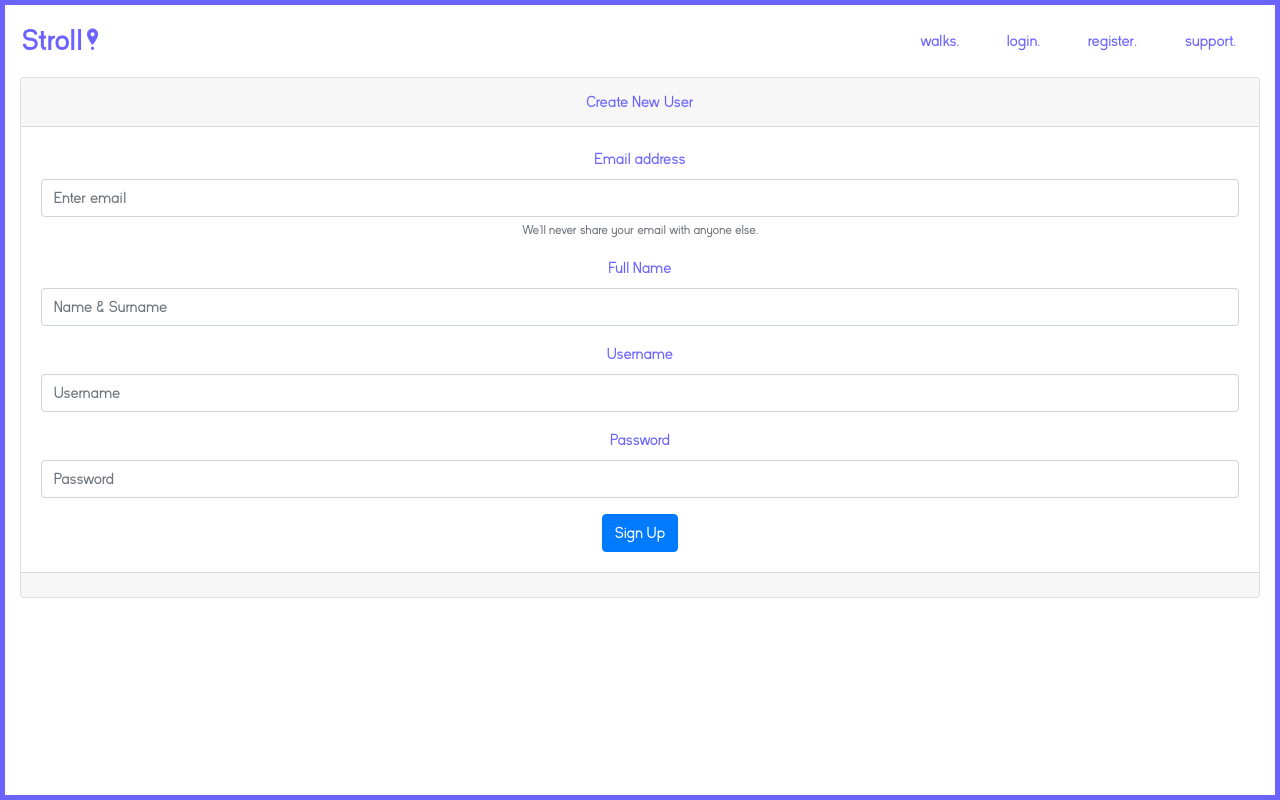
After one commit to Pipicallu/Stroll, a Flask app: page /register in a window 1280 px wide. The commit adds this page. Run offline with Flask 2, Linux system fonts and the light colour scheme; some libraries are stand-ins or nearby versions; some web fonts are replaced.

Commit message:
added register functionality

```diff
--- a/app.py
+++ b/app.py
@@ -3,6 +3,7 @@ from flask import (
     Flask, flash, render_template,
     redirect, request, session, url_for)
 from flask_pymongo import PyMongo
+from werkzeug.security import generate_password_hash, check_password_hash
 from bson.objectid import ObjectId
 
 if os.path.exists("env.py"):
@@ -27,6 +28,29 @@ def show_walks():
     return render_template("walks.html", walks=walks)
 
 
+@app.route("/register", methods=["GET", "POST"])
+def register():
+    if request.method == "POST":
+        #looks in the users collection to check if username already exists.
+        existing_user = mongo.db.users.find_one(
+            {"username": request.form.get("UserID").lower()})
+        if existing_user:
+            flash("Username already exists")
+            return redirect(url_for('register'))
+
+        register = {
+            "email_address": request.form.get("Email").lower(),
+            "full_name": request.form.get("FullName"),
+            "username": request.form.get("UserID").lower(),
+            "password": generate_password_hash(request.form.get('password'))
+        }
+        mongo.db.users.insert_one(register)
+        # put the user information into a session cookie so that they are remembered by the website.
+        session["user"] = request.form.get('UserID').lower()
+        flash("Registration Successful!")
+    return render_template("register.html")
+
+
 # If the module (python file being run) is the main
 # one then this is from where to run our application
 if __name__ == "__main__":
--- a/templates/base.html
+++ b/templates/base.html
@@ -31,8 +31,8 @@
     {% block styles %} {% endblock %}
     <title>Stroll</title>
   </head>
-  <body >
-    <div class="body-border container-fluid" >
+  <body>
+    <div class="body-border container-fluid">
       <!--NavBar section-->
       <nav class="NavBar">
         <div class="brand-title">
@@ -46,13 +46,36 @@
         </div>
         <div class="NavBar-links">
           <ul>
-            <li class="hvr-sink"><a href="#">walks.</a></li>
+            <li class="hvr-sink">
+              <a href="{{url_for('show_walks')}}">walks.</a>
+            </li>
             <li class="hvr-sink"><a href="#">login.</a></li>
-            <li class="hvr-sink"><a href="#">register.</a></li>
+            <li class="hvr-sink">
+              <a href="{{url_for('register')}}">register.</a>
+            </li>
             <li class="hvr-sink"><a href="#">support.</a></li>
           </ul>
         </div>
       </nav>
+      <section>
+        <!--FLASH MESSAGE CONTENT-->
+        <!--with allows us to create a new inner scope so that variables used stay within the with statement-->
+        {% with messages = get_flashed_messages() %}
+            {% if messages %}
+                {%for message in messages%}
+                    {% if message == "Username already exists" %}
+                    <div class="alert alert-danger" role="alert">
+                        {{message}}
+                    </div>
+                    {% else %}
+                    <div class="alert alert-success" role="alert">
+                        {{message}}
+                    </div>
+                    {% endif %}
+                {% endfor %}
+            {% endif %}
+        {% endwith %}
+      </section>
       {% block content %} {% endblock %}
     </div>
     <script
@@ -75,6 +98,5 @@
       type="text/javascript"
     ></script>
     {% block scripts %} {% endblock %}
-
   </body>
 </html>
--- /dev/null
+++ b/templates/register.html
@@ -0,0 +1,68 @@
+{% extends "base.html" %} {% block content %}
+<div class="row">
+  <form class="col-12" method="POST" action="{{ url_for('register') }}">
+    <div class="card text-center">
+      <div class="card-header">Create New User</div>
+      <div class="card-body">
+        <!--Email-->
+        <div class="form-group">
+          <label for="Email">Email address</label>
+          <input
+            type="email"
+            class="form-control"
+            name="Email"
+            id="Email"
+            aria-describedby="emailHelp"
+            placeholder="Enter email"
+          />
+          <small id="emailHelp" class="form-text text-muted"
+            >We'll never share your email with anyone else.</small
+          >
+        </div>
+        <!--FULL NAME-->
+        <div class="form-group">
+          <label for="FullName">Full Name</label>
+          <input
+            type="text"
+            class="form-control"
+            name="FullName"
+            id="FullName"
+            placeholder="Name & Surname"
+          />
+        </div>
+        <!--USERNAME-->
+        <div class="form-group">
+          <label for="UserID">Username</label>
+          <input
+            type="text"
+            class="form-control"
+            minlength="5"
+            maxlength="15"
+            pattern="^[a-zA-Z0-9]{5,15}$"
+            name="UserID"
+            id="UserID"
+            placeholder="Username"
+          />
+        </div>
+        <!--PASSWORD-->
+        <div class="form-group">
+          <label for="password">Password</label>
+          <input
+            type="password"
+            class="form-control"
+            name="password"
+            id="password"
+            minlength="5"
+            maxlength="15"
+            pattern="^[a-zA-Z0-9]{5,15}$"
+            placeholder="Password"
+          />
+        </div>
+
+        <button type="submit" class="btn btn-primary">Sign Up</button>
+      </div>
+      <div class="card-footer text-muted"></div>
+    </div>
+  </form>
+</div>
+{% endblock %}
```
Also changed, not shown: templates/walks.html (+32 -1 lines). Lines whose indentation alone changed are shown as unchanged.
